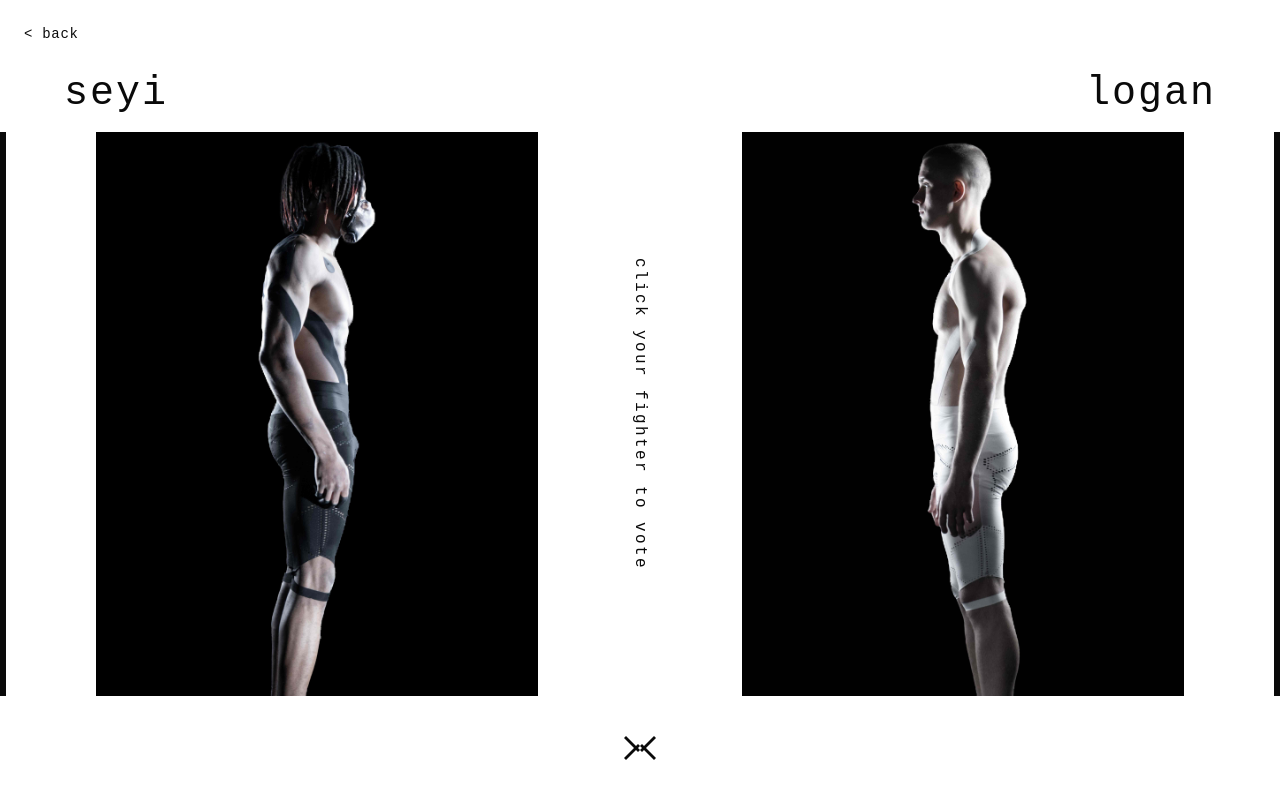
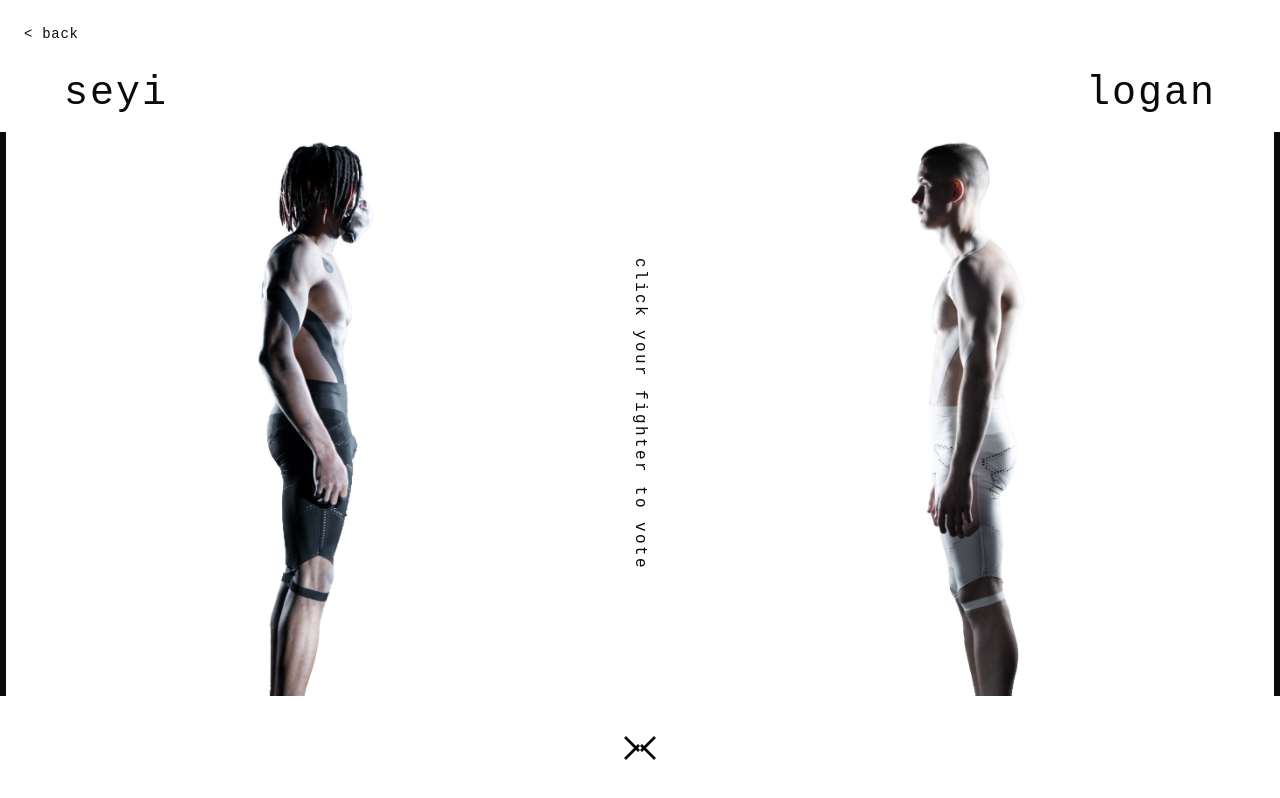
Before and after one commit to AureliusEth/tsko4, a Next.js app: page / in a window 1280 px wide. Both pictures are taken after a click on the button "fight 01". Built offline with nearby package versions, Linux system fonts and the light colour scheme; a web font is replaced by a local one.

Commit message:
feat: update fighter images and remove blend mode hack\n\nReplace black background images with clean white and update paths.

```diff
--- a/app/page.tsx
+++ b/app/page.tsx
@@ -10,11 +10,11 @@ const fights = [
     label: "fight 01",
     fighterA: {
       name: "seyi",
-      image: "/images/seyimatchup.jpeg",
+      image: "/images/seyimatchup.jpg",
     },
     fighterB: {
       name: "logan",
-      image: "/images/loganmatchup.jpeg",
+      image: "/images/loganmatchup.jpg",
     },
   },
   {
@@ -22,11 +22,11 @@ const fights = [
     label: "fight 02",
     fighterA: {
       name: "fighter a",
-      image: "/images/seyimatchup.jpeg",
+      image: "/images/seyimatchup.jpg",
     },
     fighterB: {
       name: "fighter b",
-      image: "/images/loganmatchup.jpeg",
+      image: "/images/loganmatchup.jpg",
     },
   },
   {
@@ -34,11 +34,11 @@ const fights = [
     label: "fight 03",
     fighterA: {
       name: "fighter c",
-      image: "/images/seyimatchup.jpeg",
+      image: "/images/seyimatchup.jpg",
     },
     fighterB: {
       name: "fighter d",
-      image: "/images/loganmatchup.jpeg",
+      image: "/images/loganmatchup.jpg",
     },
   },
   {
@@ -46,11 +46,11 @@ const fights = [
     label: "fight 04",
     fighterA: {
       name: "fighter e",
-      image: "/images/seyimatchup.jpeg",
+      image: "/images/seyimatchup.jpg",
     },
     fighterB: {
       name: "fighter f",
-      image: "/images/loganmatchup.jpeg",
+      image: "/images/loganmatchup.jpg",
     },
   },
   {
@@ -58,11 +58,11 @@ const fights = [
     label: "fight 05",
     fighterA: {
       name: "fighter g",
-      image: "/images/seyimatchup.jpeg",
+      image: "/images/seyimatchup.jpg",
     },
     fighterB: {
       name: "fighter h",
-      image: "/images/loganmatchup.jpeg",
+      image: "/images/loganmatchup.jpg",
     },
   },
   {
@@ -70,11 +70,11 @@ const fights = [
     label: "fight 06",
     fighterA: {
       name: "fighter i",
-      image: "/images/seyimatchup.jpeg",
+      image: "/images/seyimatchup.jpg",
     },
     fighterB: {
       name: "fighter j",
-      image: "/images/loganmatchup.jpeg",
+      image: "/images/loganmatchup.jpg",
     },
   },
 ]
--- a/components/fight-card.tsx
+++ b/components/fight-card.tsx
@@ -72,7 +72,6 @@ export function FightCard({ fightLabel, fighterA, fighterB, onBack }: FightCardP
               alt={fighterA.name}
               fill
               className="object-contain object-bottom"
-              style={{ mixBlendMode: "multiply" }}
               sizes="50vw"
             />
           </button>
@@ -110,7 +109,6 @@ export function FightCard({ fightLabel, fighterA, fighterB, onBack }: FightCardP
               alt={fighterB.name}
               fill
               className="object-contain object-bottom"
-              style={{ mixBlendMode: "multiply" }}
               sizes="50vw"
             />
           </button>
```
Also changed, not shown: public/images/loganmatchup.jpg (added), public/images/seyimatchup.jpg (added).
